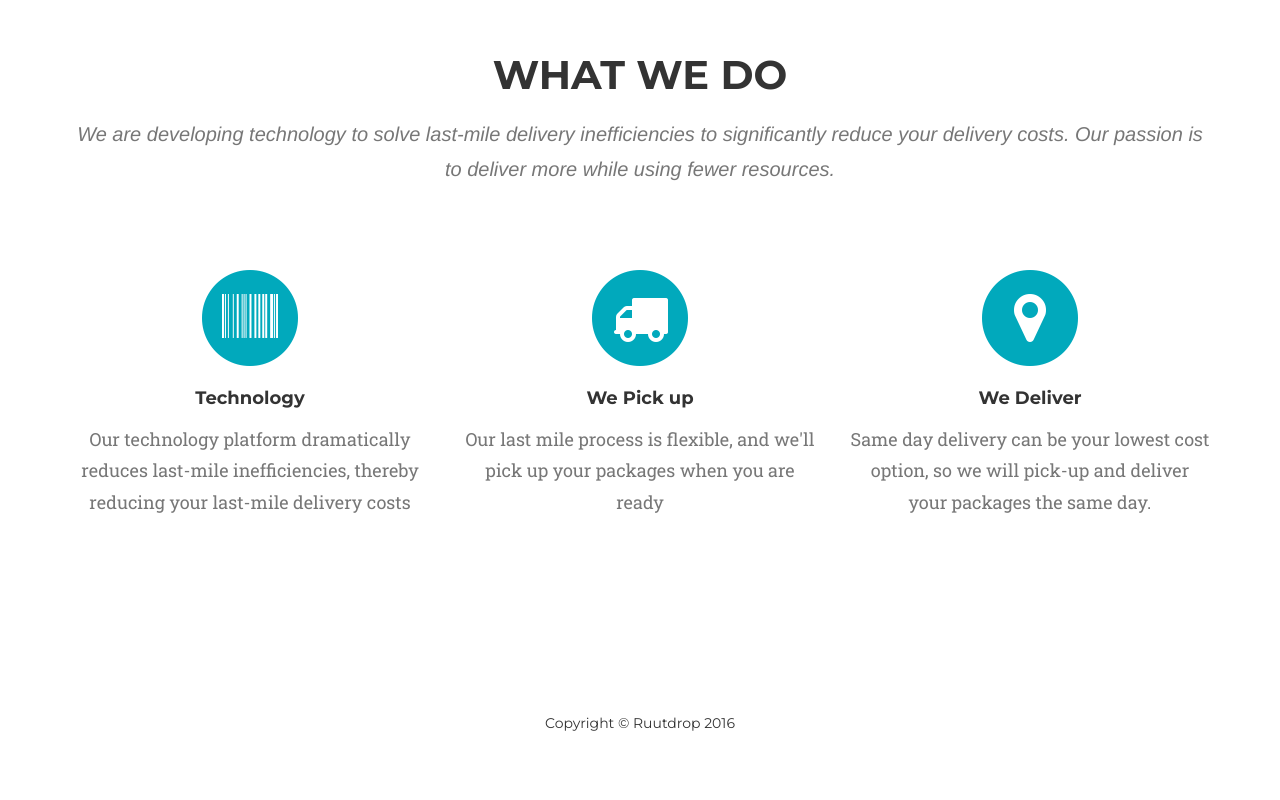
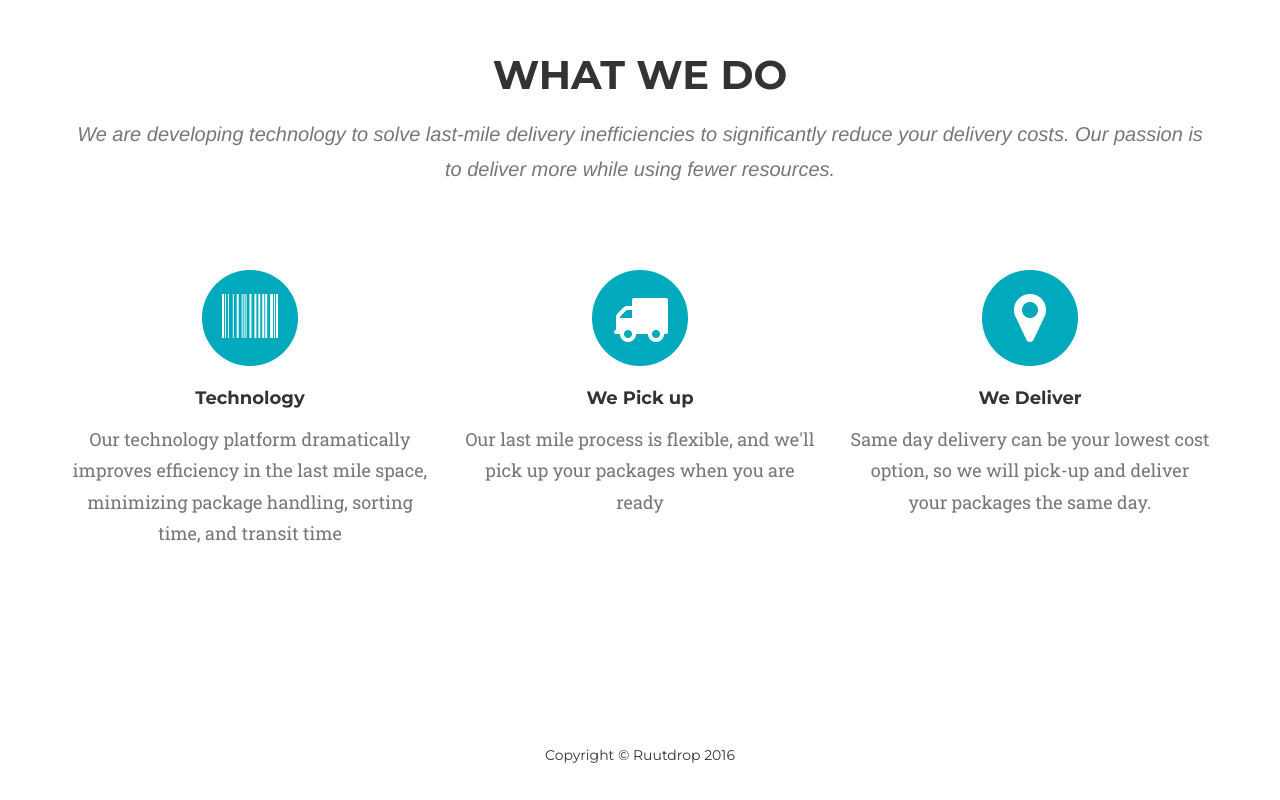
Before and after one commit to ruutdrop/ruutdrop.github.io, a website: page index.html in a window 1280 px wide. Shown: the part 862-1662 px from the top of the page. Before the commit the page ends 1630 px from the top, so only its background shows below. Drawn offline with nearby package versions, Linux system fonts and the light colour scheme; a web font is replaced by a local one.

Commit message:
Update index.html

```diff
--- a/index.html
+++ b/index.html
@@ -94,7 +94,7 @@
                         <i class="fa fa-barcode fa-stack-1x fa-inverse"></i>
                     </span>
                     <h4 class="service-heading">Technology</h4>
-                    <p class="text-muted"> Our technology platform dramatically reduces last-mile inefficiencies, thereby reducing your last-mile delivery costs</p>
+                    <p class="text-muted"> Our technology platform dramatically improves efficiency in the last mile space, minimizing package handling, sorting time, and transit time</p>
                 </div>
                 <div class="col-md-4">
                     <span class="fa-stack fa-4x">
```
